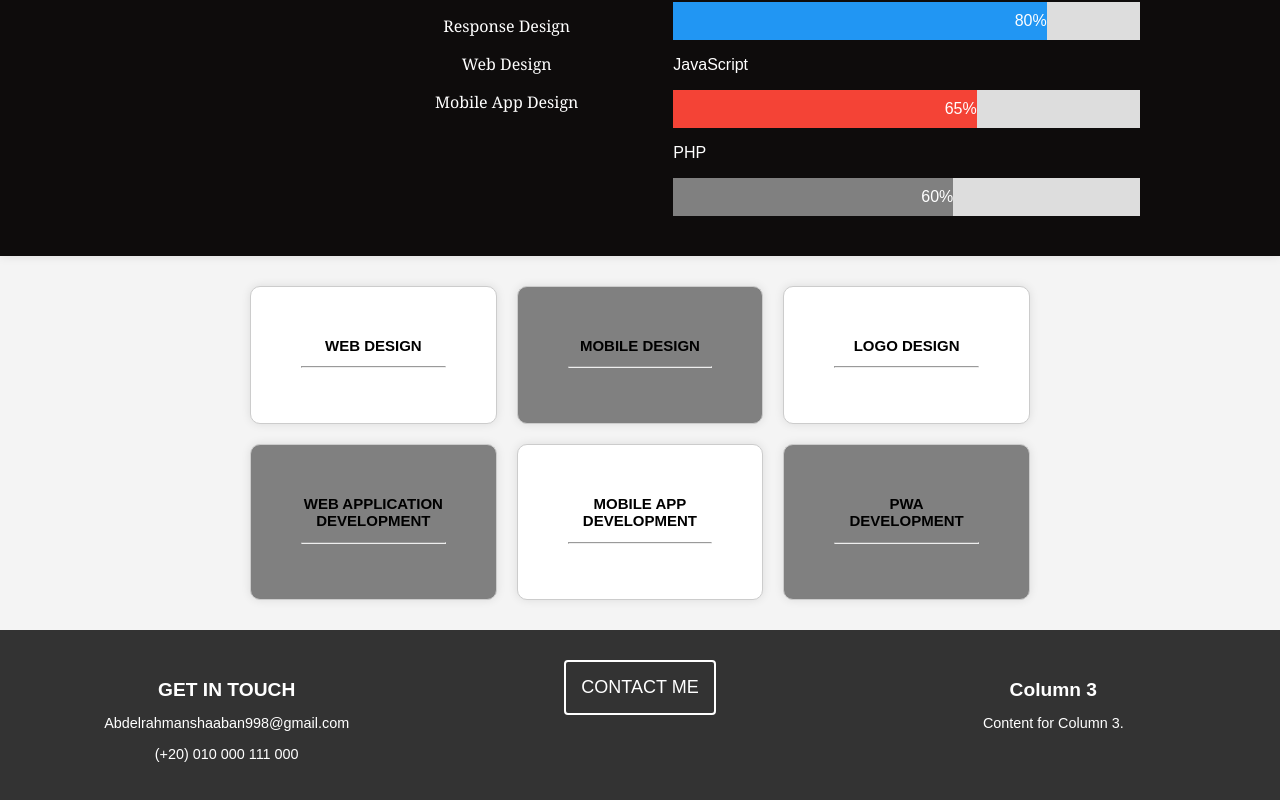
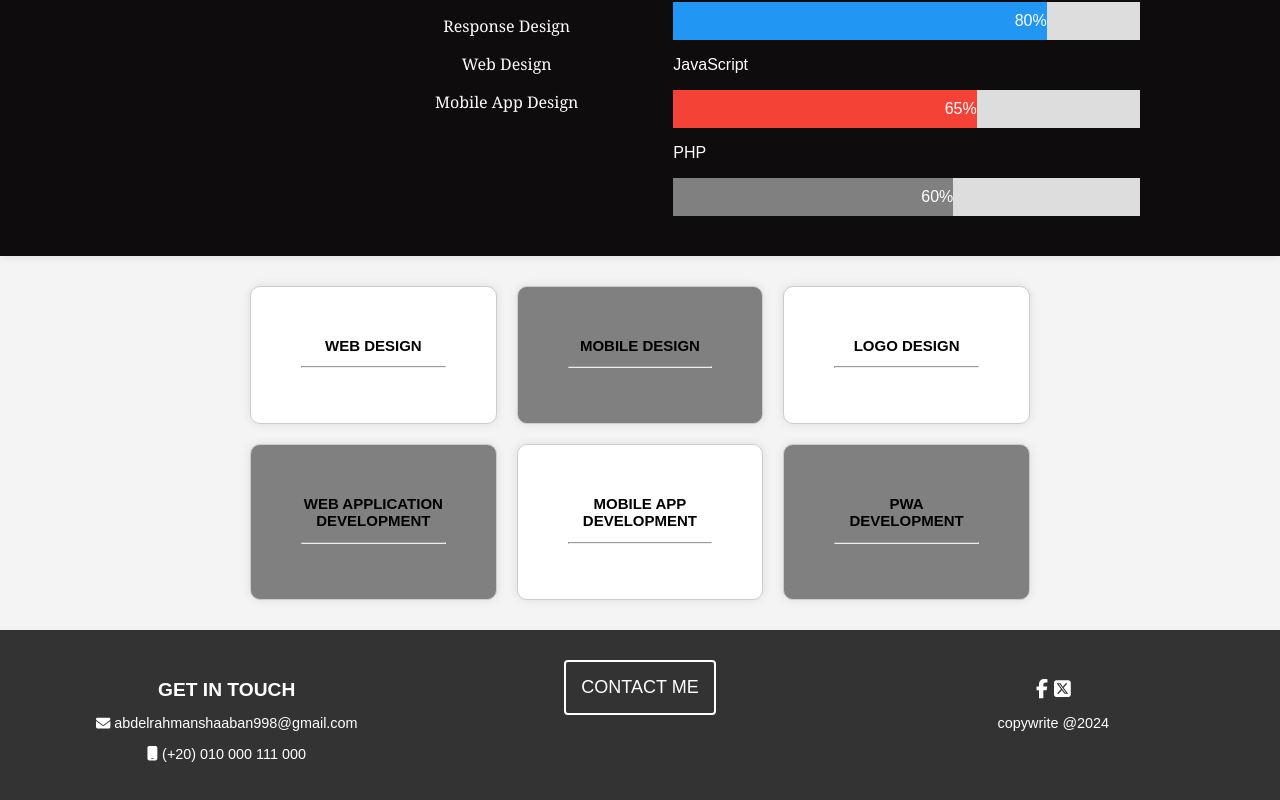
Before and after one commit to abdelrahmanShabaan/React-js_ITI_Portfolio_project, a React (Create React App) app: page / in a window 1280 px wide. Shown: the part 775-1575 px from the top of the page. Built offline with nearby package versions, Linux system fonts and the light colour scheme.

Commit message:
edit of footer components

```diff
--- a/src/Footer/Footer.js
+++ b/src/Footer/Footer.js
@@ -1,6 +1,10 @@
 import React from "react";
 import "./style.css";
 import ButtonBlack from "../Buttons/ButtonBlack";
+import { FontAwesomeIcon } from '@fortawesome/react-fontawesome'
+import { faEnvelope, faMobilePhone } from '@fortawesome/free-solid-svg-icons'
+import { faFacebook, faFacebookF, faSquareXTwitter } from "@fortawesome/free-brands-svg-icons";
+
 
 class Footer extends React.Component{
 
@@ -15,20 +19,19 @@ class Footer extends React.Component{
         <div class="footer-columns">
             <div class="footer-column">
                 <h3>GET IN TOUCH</h3>
-                <p>Abdelrahmanshaaban998@gmail.com</p>
-                <p>(+20) 010 000 111 000</p>
+                <p><FontAwesomeIcon icon={faEnvelope} /> abdelrahmanshaaban998@gmail.com</p>
+                <p><FontAwesomeIcon icon={faMobilePhone} /> (+20) 010 000 111 000</p>
             </div>
             <div class="footer-column">
             <ButtonBlack name="CONTACT ME" textcolor="white" backgroundcolor="Transparent" size="18px" padding="15px" cursor="pointer" border_radius="4px" border="2px solid white" />
 
             </div>
             <div class="footer-column">
-                <h3>Column 3</h3>
-                <p>Content for Column 3.</p>
+                <h3><FontAwesomeIcon icon={faFacebookF} /> <FontAwesomeIcon icon={faSquareXTwitter} />  </h3>
+                <p>copywrite @2024</p>
             </div>
         </div>
     </div>
-
 
 
             </>
```
Also changed, not shown: package.json (+7 -3 lines), 1 other file (tests, documents, lock files or other folders).
